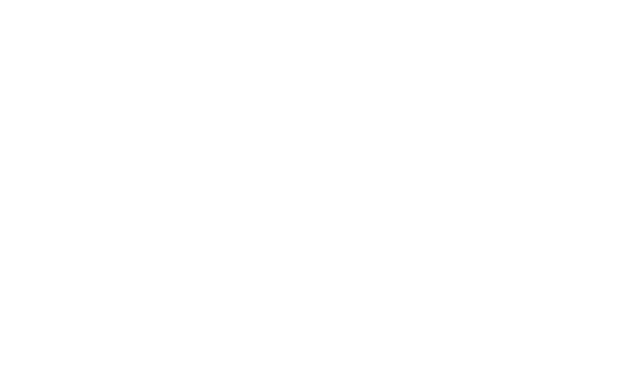
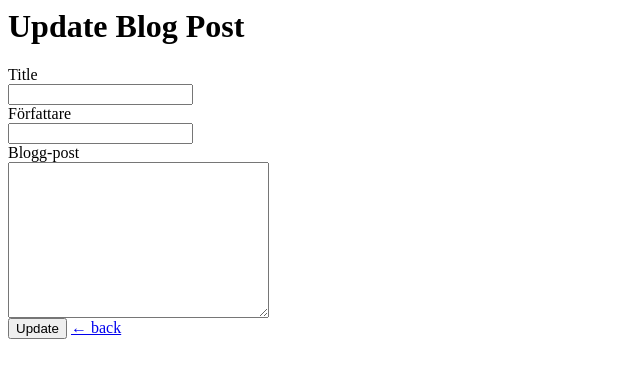
Before and after one commit to nillali/Blogg-gruppuppgift, a plain HTML site: page admin/update-post.html in a window 1280 px wide. Shown: the whole page, without its empty margins (0-640 px from the left). Drawn offline with Linux system fonts and the light colour scheme.

Commit message:
la till html i update post

```diff
--- a/admin/update-post.html
+++ b/admin/update-post.html
@@ -6,6 +6,23 @@
     <link rel="stylesheet" href="css/style.css">
 </head>
 <body>
+    <div>
+        <h1>Update Blog Post</h1>
+
+        <form>
+            <label for="">Title</label><br>
+            <input type="text" name="title" id="title">
+            <br>
+            <label for="author">Författare</label><br>
+            <input type="text" name="author" id="author">
+            <br>
+            <label for="content">Blogg-post</label><br>
+            <textarea name="content" id="content" cols="30" rows="10"></textarea>
+            <br>
+            <input type="submit" value="Update">
+            <a href="index.html">&#x2190; back</a>
+        </form>
+    </div>
     <script src="js/update-post.js"></script>
 </body>
 </html>
```
